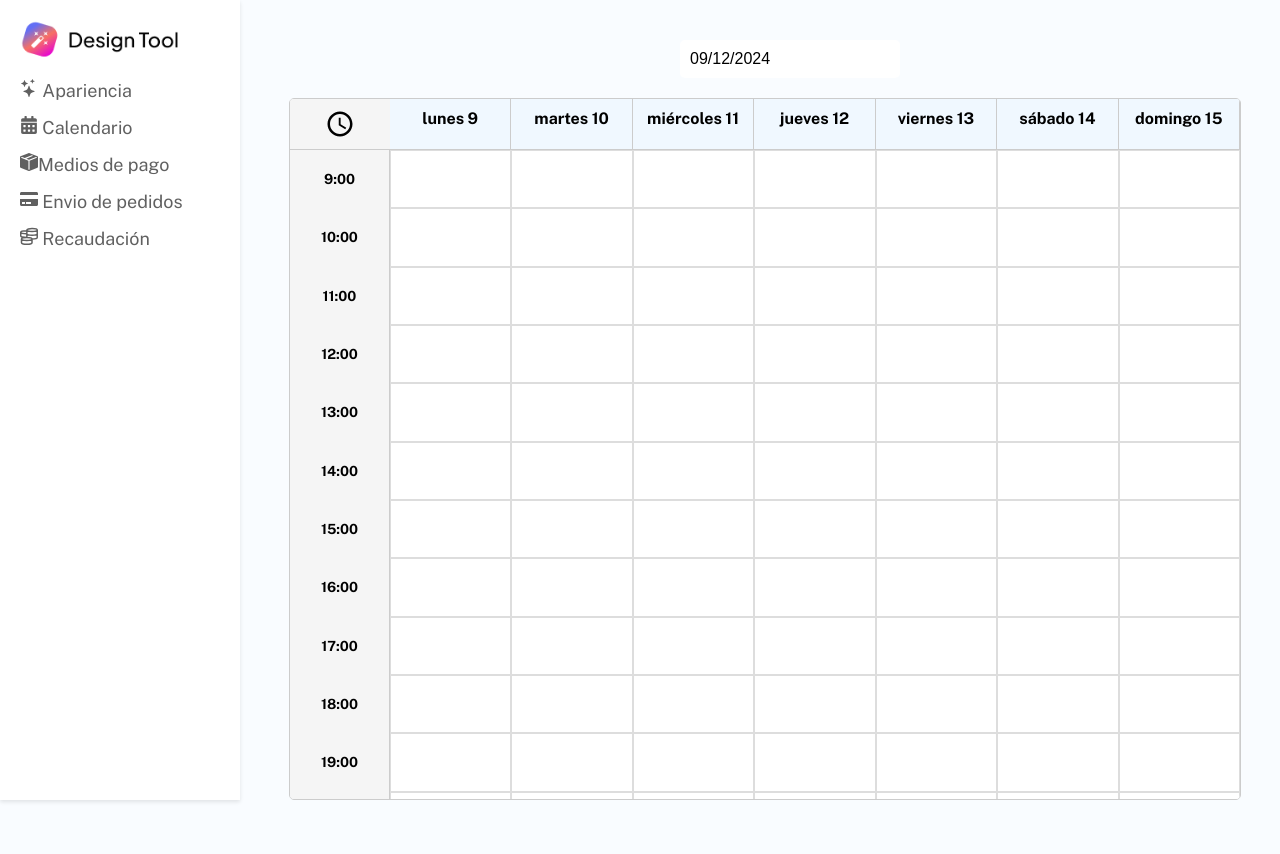
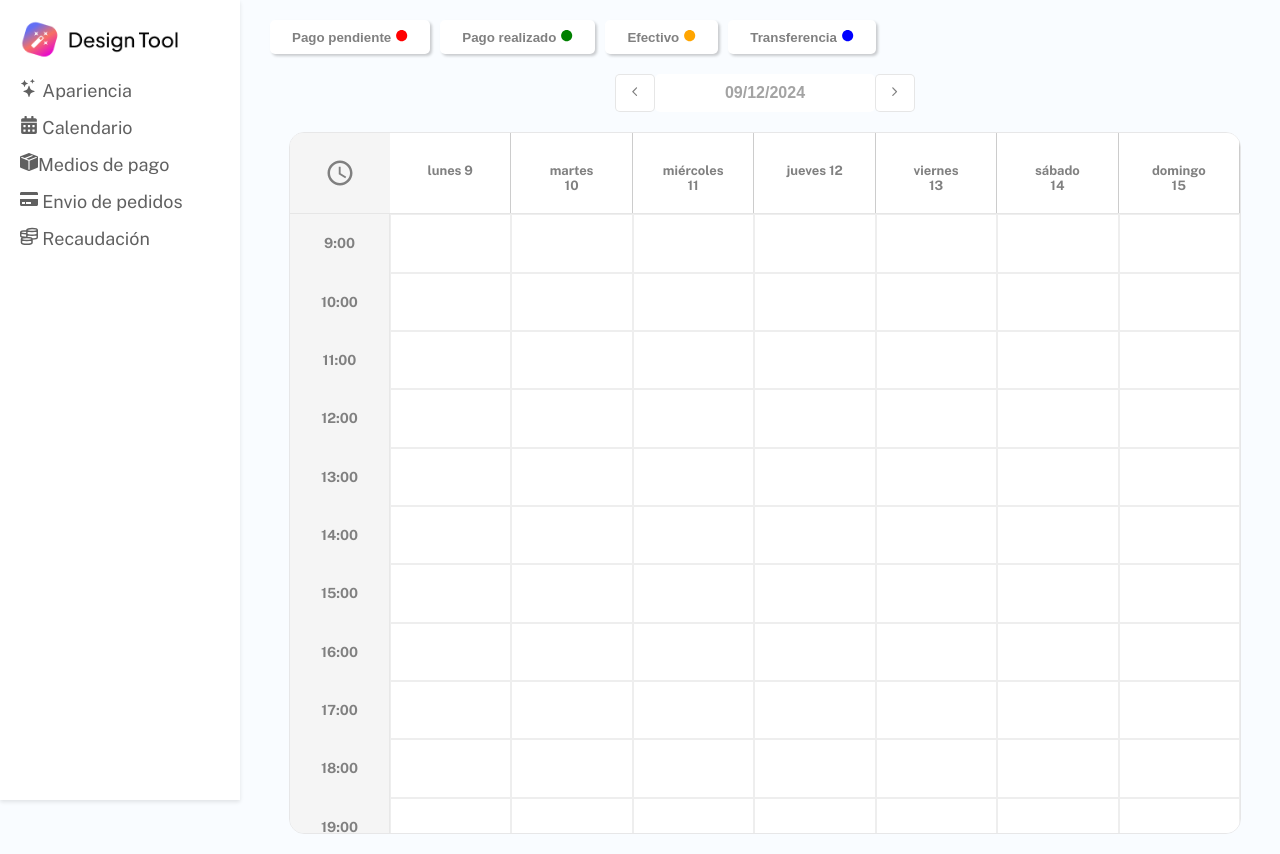
Before and after one commit to agusnicflo/panel, a React (Create React App) app: page /admin/calendar in a window 1280 px wide. Before the commit the page ends 820 px from the top, so only its background shows below. Built offline with nearby package versions, Linux system fonts and the light colour scheme.

Commit message:
mejorascalendar

```diff
--- a/src/pages/Calendar.jsx
+++ b/src/pages/Calendar.jsx
@@ -3,6 +3,9 @@ import DatePicker from "react-datepicker";
 import "react-datepicker/dist/react-datepicker.css";
 import "../styles/Calendar.css"; // Archivo CSS para el diseño
 import { MdOutlineWatchLater } from "react-icons/md";
+import { IoIosArrowBack } from "react-icons/io";
+import { IoIosArrowForward } from "react-icons/io";
+import { MdCircle } from "react-icons/md";
 
 const Calendar = () => {
   const [selectedDate, setSelectedDate] = useState(new Date());
@@ -24,22 +27,31 @@ const Calendar = () => {
   });
 
   return (
+    <>
+      <div>
+        <button className="btnpagos">Pago pendiente <MdCircle style={{color:"red"}} /></button>
+        <button className="btnpagos">Pago realizado <MdCircle style={{color:"green"}} /></button>
+        <button className="btnpagos">Efectivo <MdCircle style={{color:"orange"}}/></button>
+        <button className="btnpagos">Transferencia <MdCircle style={{color:"blue"}}/></button>
+      </div>
       <div className="calendar-container">
         {/* Selector de fechas */}
         <div className="date-picker">
+          <button className="btnarrow"><IoIosArrowBack /></button>
           <DatePicker
             selected={selectedDate}
             onChange={(date) => setSelectedDate(date)}
             dateFormat="dd/MM/yyyy"
             className="date-input"
           />
-      </div>
-
+        <button className="btnarrow"><IoIosArrowForward /></button></div>
         {/* Calendario */}
         <div className="calendar">
           {/* Cabecera con días de la semana */}
           <div className="calendar-header">
-          <div className="empty-cell"><MdOutlineWatchLater style={{height:"50px", width:"30px"}} /></div>
+            <div className="empty-cell">
+              <MdOutlineWatchLater style={{ height: "50px", width: "30px" }} />
+            </div>
             {days.map((day, index) => (
               <div key={index} className="header-cell">
                 {day}
@@ -62,6 +74,7 @@ const Calendar = () => {
           </div>
         </div>
       </div>
+    </>
   );
 };
 
--- a/src/pages/Orders.jsx
+++ b/src/pages/Orders.jsx
@@ -44,7 +44,21 @@ function Orders() {
         <span className="switch-label">Switch 3</span>
       </div>
       <label htmlFor="">Ingrese su contraseña para confirmar el cambio</label>
-      <div style={{display:"flex", flexDirection:"column"}}> <label htmlFor="">Contraseña</label><input type="text" style={{width:"50%", height:"23px", border:"gray solid 1px", borderRadius:"5px", marginTop:"5px"}} /></div>
+      <div style={{ display: "flex", flexDirection: "column" }}>
+        {" "}
+        <label htmlFor="">Contraseña</label>
+        <input
+          type="text"
+          style={{
+            width: "50%",
+            height: "23px",
+            border: "gray solid 1px",
+            borderRadius: "5px",
+            marginTop: "5px",
+          }}
+        />
+      </div>
+      <button>asdasdad</button>
     </div>
   );
 }
--- a/src/pages/Payment.jsx
+++ b/src/pages/Payment.jsx
@@ -1,8 +1,8 @@
 function Payment() {
     return (
       <div>
-        <h2>Métodos de pago</h2>
-        <p>Aquí podrás configurar los métodos de pago disponibles.</p>
+        <h2>Envio de pedidos</h2>
+        <p>Habilitado para esta plantilla</p>
         {/* Agrega aquí los componentes relacionados con los métodos de pago */}
       </div>
     );
--- a/src/styles/Calendar.css
+++ b/src/styles/Calendar.css
@@ -7,23 +7,39 @@
   height: 100vh;
   padding: 20px;
   box-sizing: border-box;
+  color: gray;
 }
 
 /* Selector de fechas */
 .date-picker {
+    display: flex;
+    text-align: center;
+    justify-content: center;
   margin-bottom: 20px;
+
+  cursor: pointer;
 }
 
 .date-input {
+    display: flex;
+    text-align: center;
+    justify-content: center;
   padding: 10px;
   font-size: 16px;
   border: none;
   border-radius: 5px;
   width: 200px;
+  color: rgba(128, 128, 128, 0.726);
+  font-weight: bold;
+  cursor: pointer;
 }
 
-.react-datepicker__input-container {
-  margin-left: 50px;
+.btnarrow{
+ border: 1px solid rgba(128, 128, 128, 0.199);
+ border-radius: 5px;
+ background-color: white;
+ width: 40px;
+ color: gray;
 }
 
 /* Calendario */
@@ -32,9 +48,10 @@
   flex-direction: column;
   width: 100%;
   height: 100%;
-  border: 1px solid #ccc;
+  border: 1px solid #e0dfdfb6;
   border-radius: 5px;
   overflow: hidden;
+  border-radius: 15px;
 }
 
 /* Cabecera */
@@ -42,15 +59,19 @@
   display: grid;
   grid-template-columns: 100px repeat(7, 1fr);
   background-color: #f5f5f5;
-  border-bottom: 1px solid #ccc;
+  border-bottom: 1px solid #cccccc60;
 }
 
 .header-cell {
-  padding: 10px;
+  padding: 20px;
+  padding-left: 30px;
+  padding-right: 30px;
+  padding-top: 30px;
   text-align: center;
   font-weight: bold;
   border-right: 1px solid #ccc;
-  background-color: #f0f8ff;
+  background-color: #ffffff;
+  font-size: 13px;
 }
 
 .empty-cell {
@@ -80,15 +101,27 @@
   font-size: 14px;
   font-weight: bold;
   background-color: #f5f5f5;
-  border-right: 1px solid #ccc;
+  border-right: 1px solid #cccccc4f;
 }
 
 .cell {
-  border: 1px solid #ddd;
+  border: 0.1px solid #dddddd7c;
   background-color: #fff;
   cursor: pointer;
+
 }
 
 .cell:hover {
   background-color: #f0f0f0;
 }
+
+.btnpagos{
+    margin-right: 10px;
+    border-radius: 5px;
+    padding: 9px 22px;
+    border: none;
+    box-shadow: 2px 2px 3px rgba(0, 0, 0, 0.2);
+    background-color: white;
+    color: gray;
+    font-weight: bold;
+}
```
Lines whose indentation alone changed are shown as unchanged.
